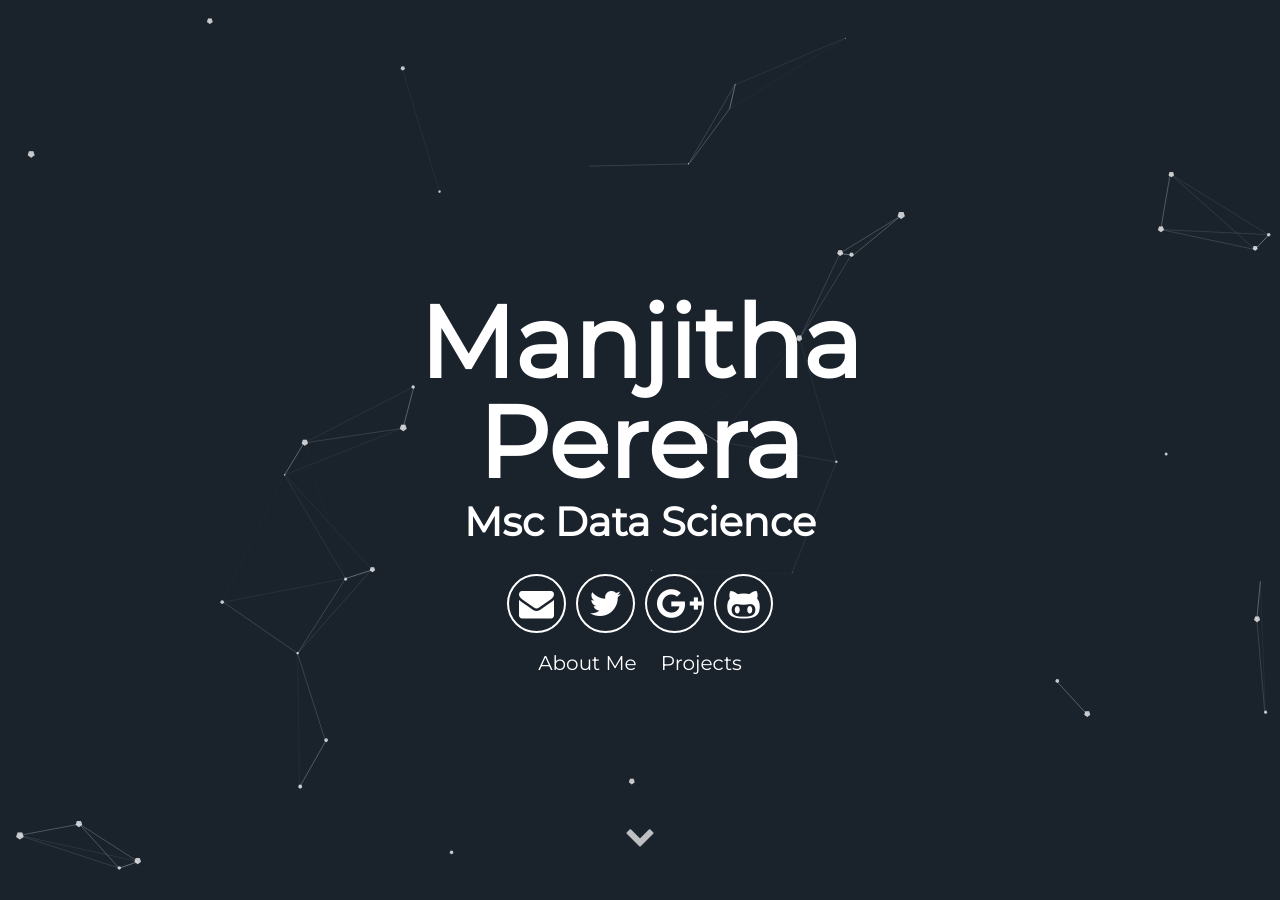
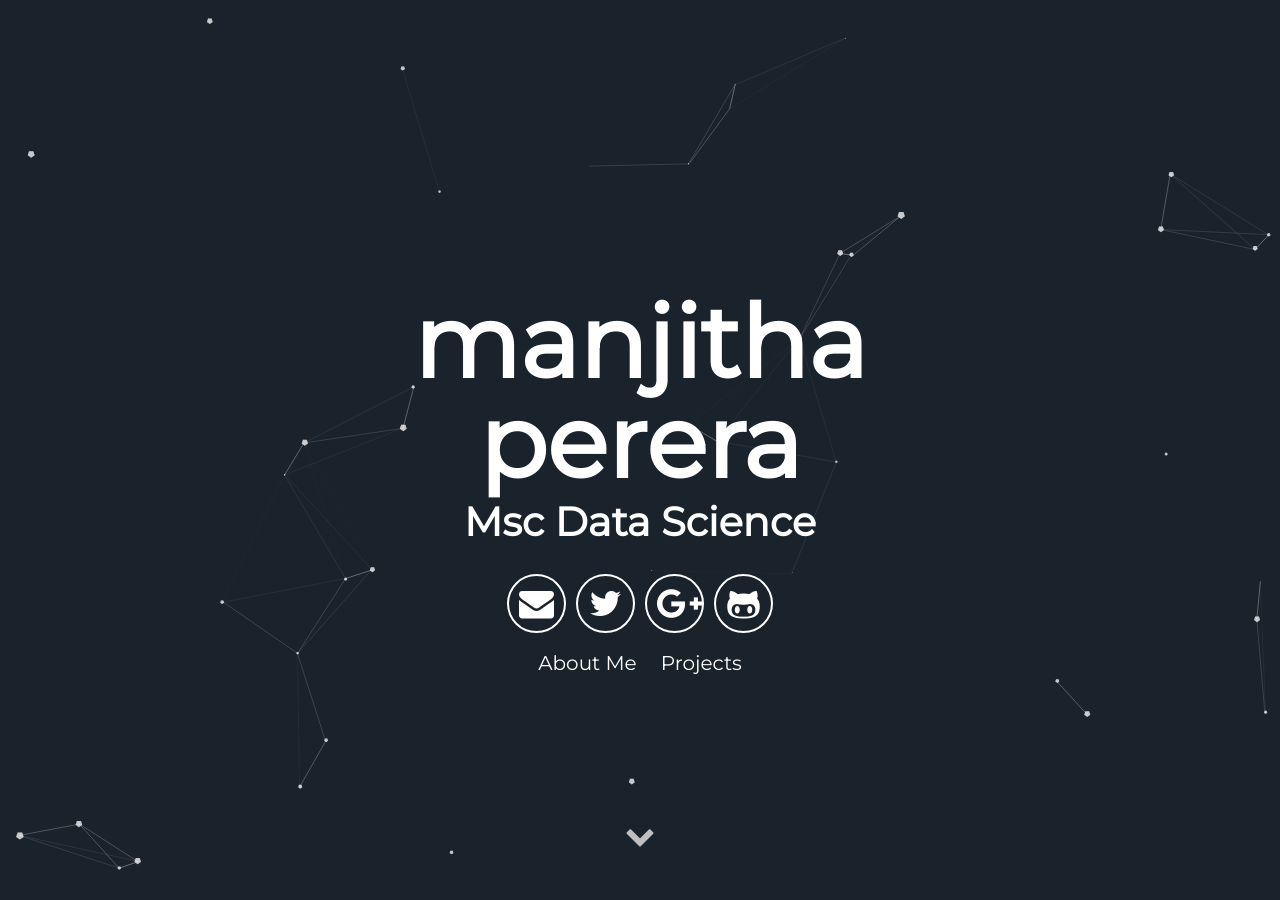
Before and after one commit to m-perera/m-perera.github.io, a Jekyll site: the page built from README.md, in a window 1280 px wide and 900 px high. Built offline with Jekyll 4.4.1, drawn with Linux system fonts in a browser that asks for light colours; our own code applies the rules of GitHub Pages for plain Markdown files; some of the changed text lies outside the part shown.

```diff
--- a/_config.yml
+++ b/_config.yml
@@ -5,7 +5,7 @@ description: A blog about lorem ipsum dolor sit amet
 url: m-perera.github.io # the base hostname & protocol for your site e.g. http://willianjusten.com.br
 
 # User settings
-username: Manjitha Perera
+username: manjitha perera
 user_description: Bicycle rights irony actually neutra typewriter lyft. Man bun taxidermy put a bird on it, umami yr ramps pop-up ugh bushwick chia lo-fi. Occupy bitters pour-over snackwave you probably haven't heard of them small batch. Cornhole mustache man bun letterpress echo park VHS.
 user_title: Msc Data Science
 email: anon@anon.com
```
